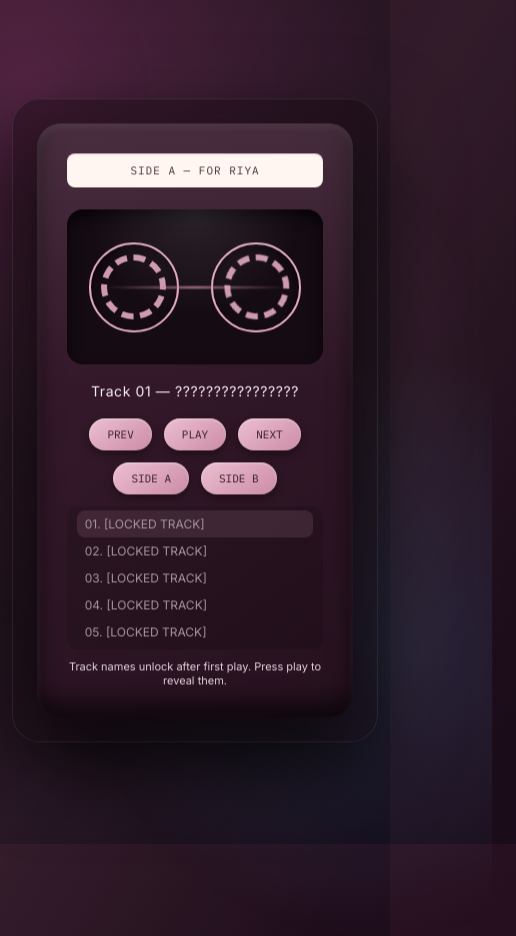
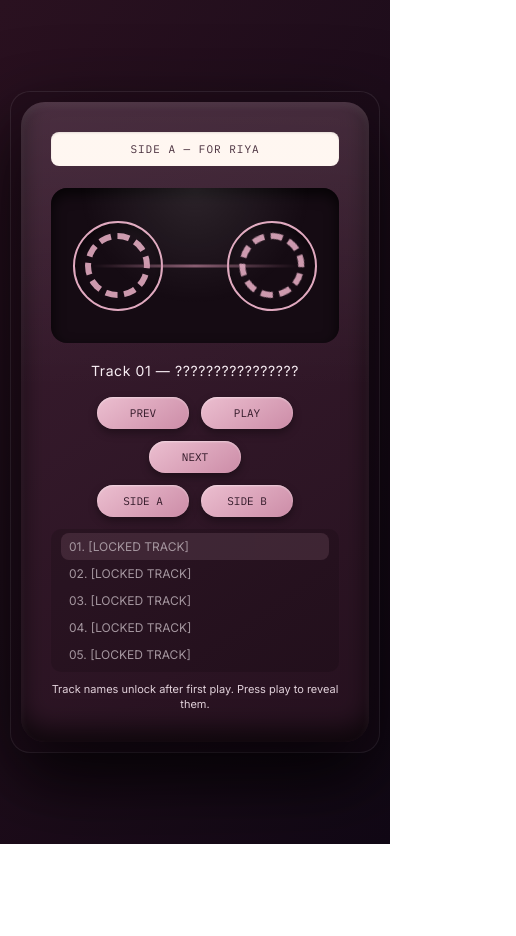
Before and after one commit to amoghsabarwal/meow, a plain HTML site: page index.html in a window 390 px wide. Shown: the whole page, 516 px wide, since content can reach past the window. After the commit the page ends 844 px from the top, so only its background shows below. Drawn offline with Linux system fonts and the light colour scheme.

Commit message:
Refine mobile layout: centered cassette and reduced overlays

```diff
--- a/index.html
+++ b/index.html
@@ -27,14 +27,17 @@
 
 body{
   min-height:100vh;
+  min-height:100dvh;
   display:flex;
   align-items:center;
   justify-content:center;
   font-family:Inter,sans-serif;
   color:var(--text);
-  overflow:hidden;
+  overflow-x:hidden;
+  overflow-y:auto;
   background:linear-gradient(120deg,var(--bg1),var(--bg2));
   position:relative;
+  padding:28px 12px;
 }
 
 body::before,
@@ -81,6 +84,74 @@ body::after{
   animation:floatScene 6s ease-in-out infinite;
   position:relative;
   z-index:1;
+}
+
+@media (max-width:640px){
+  body{
+    align-items:center;
+    justify-content:center;
+    padding:14px 10px;
+  }
+
+  body::before,
+  body::after{
+    display:none;
+    animation:none;
+  }
+
+  .scene{
+    width:min(440px,100%);
+    margin-inline:auto;
+    padding:10px;
+    border-radius:20px;
+    backdrop-filter:none;
+    background:rgba(22,10,18,.28);
+    animation:none;
+  }
+
+  .cassette{
+    padding:18px 14px;
+    border-radius:18px;
+  }
+
+  .window{
+    height:128px;
+    padding:14px;
+    border-radius:12px;
+  }
+
+  .reel{
+    width:70px;
+    height:70px;
+  }
+
+  .meta{
+    font-size:13px;
+    line-height:1.4;
+    margin-bottom:14px;
+  }
+
+  .controls{
+    gap:8px;
+  }
+
+  button{
+    padding:10px 14px;
+    min-width:92px;
+    font-size:10px;
+  }
+
+  .tracklist{
+    max-height:180px;
+    font-size:11px;
+    padding:2px 6px;
+  }
+
+  .hint{
+    font-size:10px;
+    line-height:1.35;
+    margin-top:8px;
+  }
 }
 
 @keyframes floatScene{
```
